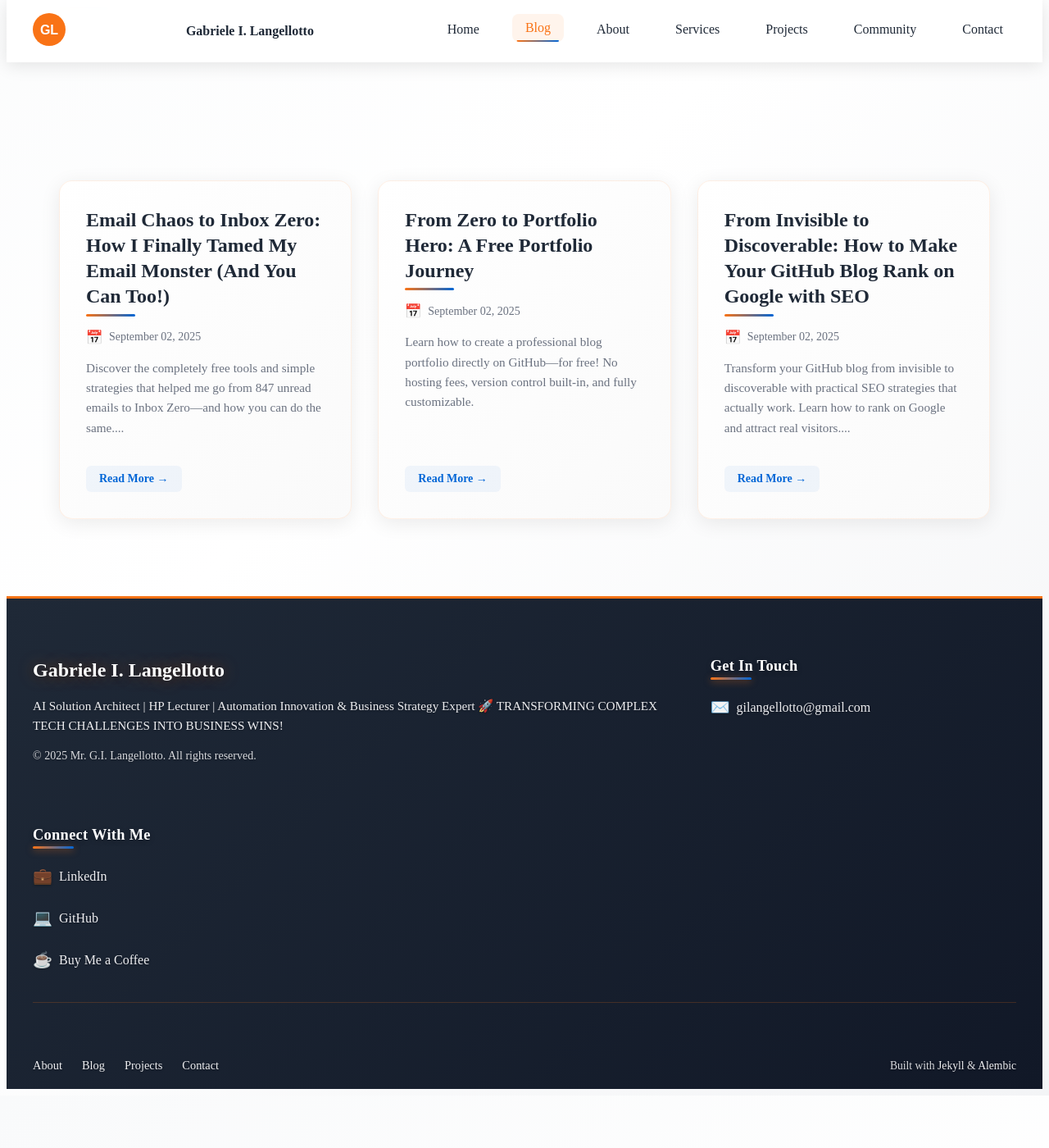
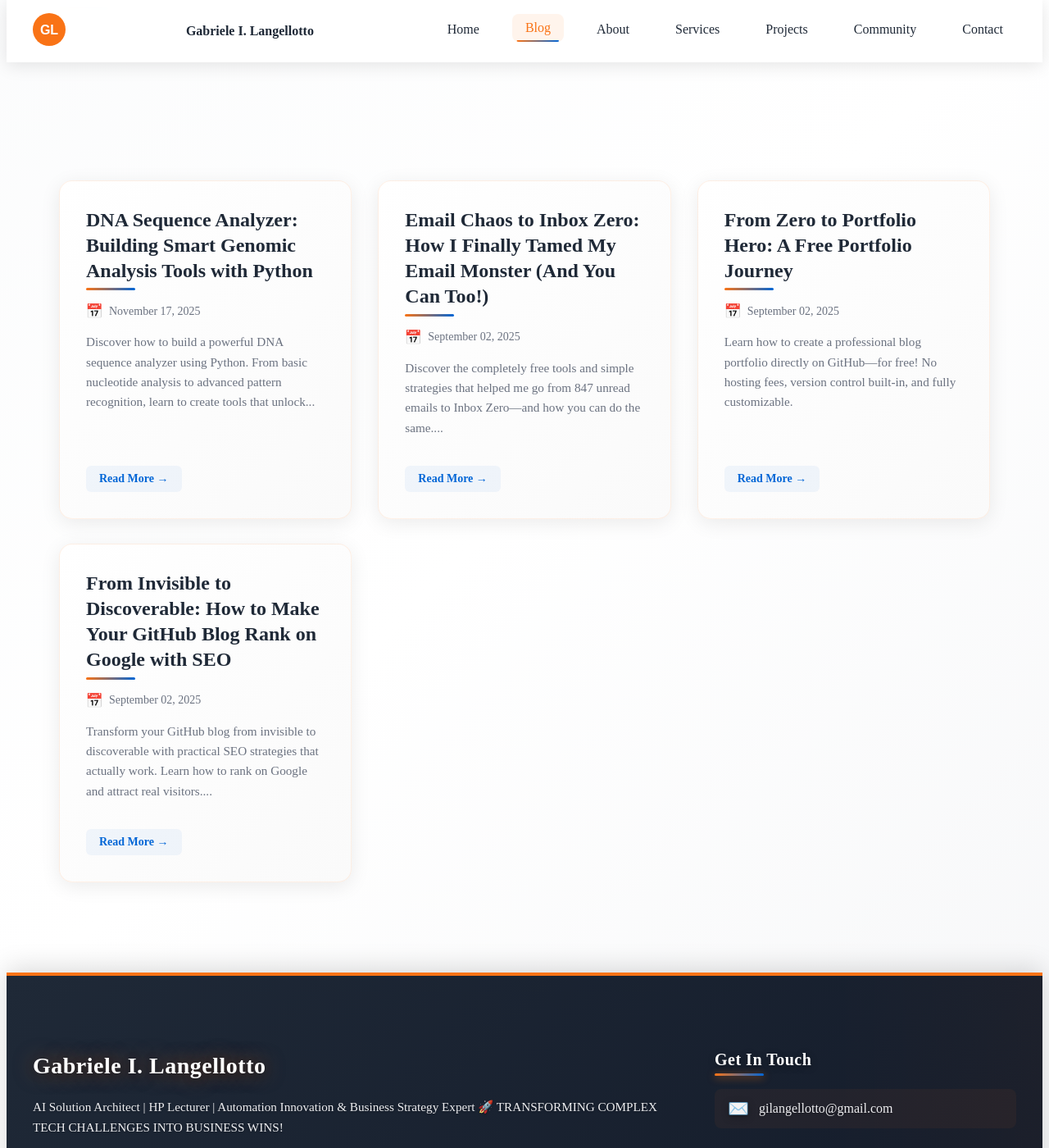
Before and after one commit to GIL794/gil794.github.io, a Jekyll site: the page built from blog.md, in a window 1280 px wide and 1400 px high, scrolled down 703 px. Shown: the whole window at 82% size. Built offline with Jekyll 4.4.1, drawn with Linux system fonts in a browser that asks for light colours; before the commit the page ends 2039 px from its top, so only the background shows below that; part of the change alters nothing that is shown.

Commit message:
Improve footer styling and add DNA sequence analyzer blog post
Co-authored-by: GIL794 <200216885+GIL794@users.noreply.github.com>

````diff
--- /dev/null
+++ b/_posts/2025-11-17-DNA-Sequence-Analyzer-Building-Smart-Genomic-Tools.md
@@ -0,0 +1,558 @@
+---
+layout: default
+title: "DNA Sequence Analyzer: Building Smart Genomic Analysis Tools with Python"
+date: 2025-11-17
+categories: [Bioinformatics, Python, Data Science]
+tags: [dna analysis, genomics, python, machine learning, bioinformatics, computational biology]
+excerpt: "Discover how to build a powerful DNA sequence analyzer using Python. From basic nucleotide analysis to advanced pattern recognition, learn to create tools that unlock insights from genetic data."
+---
+
+Hey there, Gabriele here!
+
+In the intersection of technology and life sciences lies one of the most exciting frontiers: **bioinformatics**. Today, I want to share my journey building a DNA sequence analyzer—a tool that transforms raw genetic sequences into actionable insights. Whether you're a developer curious about biology or a researcher looking to automate genomic analysis, this post will guide you through the fundamentals and beyond.
+
+---
+
+## **Why DNA Sequence Analysis Matters**
+
+DNA is the blueprint of life, containing instructions encoded in just four nucleotides: Adenine (A), Thymine (T), Guanine (G), and Cytosine (C). Understanding these sequences helps us:
+
+- **Identify genetic diseases** and predict health risks
+- **Develop targeted therapies** and personalized medicine
+- **Track evolutionary relationships** between species
+- **Engineer organisms** for industrial and agricultural applications
+- **Solve forensic cases** and establish paternity
+
+With genomic data becoming increasingly accessible (thanks to initiatives like the Human Genome Project), the ability to analyze and interpret DNA sequences is more valuable than ever.
+
+---
+
+## **Project Overview: What Our DNA Analyzer Does**
+
+The DNA Sequence Analyzer I built is a comprehensive Python-based tool that performs multiple analysis tasks:
+
+### **Core Features**
+
+1. **Basic Sequence Statistics**
+   - Nucleotide composition (A, T, G, C percentages)
+   - GC content calculation (important for gene prediction)
+   - Sequence length and molecular weight estimation
+
+2. **Pattern Recognition**
+   - Open Reading Frame (ORF) detection
+   - Promoter region identification
+   - Restriction enzyme cut site mapping
+   - Repetitive sequence detection
+
+3. **Sequence Manipulation**
+   - Reverse complement generation
+   - Translation to amino acid sequences
+   - Transcription (DNA to RNA conversion)
+   - Multiple sequence alignment
+
+4. **Advanced Analysis**
+   - Mutation detection and annotation
+   - CpG island identification
+   - Codon usage bias analysis
+   - Phylogenetic relationship mapping
+
+---
+
+## **Technical Architecture**
+
+### **Technology Stack**
+
+```python
+# Core Dependencies
+- Python 3.9+
+- Biopython (sequence handling)
+- NumPy (numerical computations)
+- Pandas (data manipulation)
+- Matplotlib/Seaborn (visualization)
+- Scikit-learn (pattern recognition)
+```
+
+### **Project Structure**
+
+```
+dna-sequence-analyzer/
+├── src/
+│   ├── core/
+│   │   ├── sequence_parser.py
+│   │   ├── nucleotide_analyzer.py
+│   │   └── pattern_finder.py
+│   ├── analysis/
+│   │   ├── statistics.py
+│   │   ├── mutation_detector.py
+│   │   └── alignment.py
+│   ├── visualization/
+│   │   ├── sequence_plotter.py
+│   │   └── report_generator.py
+│   └── utils/
+│       ├── validators.py
+│       └── file_handlers.py
+├── tests/
+│   ├── test_parser.py
+│   └── test_analysis.py
+├── data/
+│   └── sample_sequences/
+├── requirements.txt
+└── README.md
+```
+
+---
+
+## **Key Implementation Highlights**
+
+### **1. Efficient Sequence Parsing**
+
+One of the first challenges was handling various file formats (FASTA, GenBank, FASTQ) efficiently:
+
+```python
+from Bio import SeqIO
+
+class SequenceParser:
+    """
+    Robust parser supporting multiple genomic file formats
+    """
+
+    @staticmethod
+    def parse_fasta(file_path):
+        """Parse FASTA format with validation"""
+        sequences = []
+        for record in SeqIO.parse(file_path, "fasta"):
+            if SequenceParser.validate_dna(str(record.seq)):
+                sequences.append({
+                    'id': record.id,
+                    'description': record.description,
+                    'sequence': str(record.seq).upper(),
+                    'length': len(record.seq)
+                })
+        return sequences
+
+    @staticmethod
+    def validate_dna(sequence):
+        """Ensure sequence contains only valid nucleotides"""
+        valid_nucleotides = set('ATGCN')  # N for unknown
+        return set(sequence.upper()).issubset(valid_nucleotides)
+```
+
+**Why This Approach Works:**
+- Handles large files efficiently using BioPython's lazy parsing
+- Validates data integrity before processing
+- Normalizes sequences to uppercase for consistency
+
+---
+
+### **2. GC Content Analysis**
+
+GC content (percentage of Guanine and Cytosine) is crucial for gene prediction and understanding genome structure:
+
+```python
+import numpy as np
+
+class NucleotideAnalyzer:
+    """
+    Comprehensive nucleotide-level analysis
+    """
+
+    @staticmethod
+    def calculate_gc_content(sequence):
+        """
+        Calculate GC content with sliding window support
+        """
+        sequence = sequence.upper()
+        gc_count = sequence.count('G') + sequence.count('C')
+        total_count = len(sequence)
+
+        return (gc_count / total_count) * 100 if total_count > 0 else 0
+
+    @staticmethod
+    def gc_content_window(sequence, window_size=100, step=10):
+        """
+        Calculate GC content across sliding windows
+        Useful for identifying GC-rich regions
+        """
+        gc_values = []
+        positions = []
+
+        for i in range(0, len(sequence) - window_size + 1, step):
+            window = sequence[i:i + window_size]
+            gc = NucleotideAnalyzer.calculate_gc_content(window)
+            gc_values.append(gc)
+            positions.append(i + window_size // 2)
+
+        return positions, gc_values
+```
+
+**Real-World Application:**
+- GC-rich regions often indicate gene-dense areas
+- Helps identify promoter regions (typically 50-60% GC)
+- Essential for primer design in PCR experiments
+
+---
+
+### **3. Open Reading Frame (ORF) Detection**
+
+ORFs are potential protein-coding regions. Detecting them is fundamental to gene annotation:
+
+```python
+class PatternFinder:
+    """
+    Advanced pattern recognition in DNA sequences
+    """
+
+    START_CODONS = ['ATG']
+    STOP_CODONS = ['TAA', 'TAG', 'TGA']
+
+    @staticmethod
+    def find_orfs(sequence, min_length=100):
+        """
+        Identify all Open Reading Frames above minimum length
+        """
+        orfs = []
+        sequence = sequence.upper()
+
+        # Check all three reading frames
+        for frame in range(3):
+            for strand, seq in [('+', sequence), ('-', PatternFinder.reverse_complement(sequence))]:
+                i = frame
+                while i < len(seq) - 2:
+                    codon = seq[i:i+3]
+
+                    if codon in PatternFinder.START_CODONS:
+                        # Found start codon, look for stop
+                        start_pos = i
+                        j = i + 3
+
+                        while j < len(seq) - 2:
+                            stop_codon = seq[j:j+3]
+                            if stop_codon in PatternFinder.STOP_CODONS:
+                                orf_length = j - start_pos + 3
+
+                                if orf_length >= min_length:
+                                    orfs.append({
+                                        'start': start_pos,
+                                        'end': j + 3,
+                                        'length': orf_length,
+                                        'frame': frame,
+                                        'strand': strand,
+                                        'sequence': seq[start_pos:j+3]
+                                    })
+                                break
+                            j += 3
+                    i += 3
+
+        return sorted(orfs, key=lambda x: x['length'], reverse=True)
+
+    @staticmethod
+    def reverse_complement(sequence):
+        """Generate reverse complement of DNA sequence"""
+        complement = {'A': 'T', 'T': 'A', 'G': 'C', 'C': 'G', 'N': 'N'}
+        return ''.join(complement.get(base, base) for base in reversed(sequence))
+```
+
+**Key Insights:**
+- ORFs can occur on both DNA strands (+ and -)
+- Checking all six reading frames (3 forward, 3 reverse) ensures comprehensive detection
+- Minimum length threshold filters out spurious matches
+
+---
+
+### **4. Mutation Detection**
+
+Comparing sequences to identify mutations is critical in clinical genomics:
+
+```python
+class MutationDetector:
+    """
+    Detect and classify mutations between sequences
+    """
+
+    @staticmethod
+    def detect_mutations(reference, query, context=10):
+        """
+        Identify single nucleotide polymorphisms (SNPs)
+        """
+        mutations = []
+
+        # Ensure sequences are same length (align if needed)
+        min_len = min(len(reference), len(query))
+
+        for i in range(min_len):
+            if reference[i] != query[i]:
+                mutation_type = MutationDetector.classify_mutation(
+                    reference[i], query[i]
+                )
+
+                mutations.append({
+                    'position': i,
+                    'reference': reference[i],
+                    'variant': query[i],
+                    'type': mutation_type,
+                    'context': reference[max(0, i-context):min(len(reference), i+context+1)]
+                })
+
+        return mutations
+
+    @staticmethod
+    def classify_mutation(ref, var):
+        """
+        Classify mutation as transition or transversion
+        """
+        transitions = [('A', 'G'), ('G', 'A'), ('C', 'T'), ('T', 'C')]
+
+        if (ref, var) in transitions:
+            return 'transition'
+        else:
+            return 'transversion'
+```
+
+**Clinical Relevance:**
+- Transitions (purine ↔ purine, pyrimidine ↔ pyrimidine) are more common than transversions
+- Context helps understand potential impact on protein function
+- Foundation for personalized medicine approaches
+
+---
+
+## **Visualization: Making Data Interpretable**
+
+Raw data is powerful, but visualization makes it actionable:
+
+```python
+import matplotlib.pyplot as plt
+import seaborn as sns
+
+class SequencePlotter:
+    """
+    Generate insightful visualizations
+    """
+
+    @staticmethod
+    def plot_gc_content(positions, gc_values, title="GC Content Along Sequence"):
+        """
+        Visualize GC content variation
+        """
+        plt.figure(figsize=(14, 6))
+        plt.plot(positions, gc_values, linewidth=2, color='#0366d6')
+        plt.axhline(y=50, color='#f97316', linestyle='--', label='50% GC')
+        plt.xlabel('Position (bp)', fontsize=12)
+        plt.ylabel('GC Content (%)', fontsize=12)
+        plt.title(title, fontsize=14, fontweight='bold')
+        plt.legend()
+        plt.grid(alpha=0.3)
+        plt.tight_layout()
+        return plt
+
+    @staticmethod
+    def plot_nucleotide_composition(sequence):
+        """
+        Bar chart of nucleotide frequencies
+        """
+        counts = {
+            'A': sequence.count('A'),
+            'T': sequence.count('T'),
+            'G': sequence.count('G'),
+            'C': sequence.count('C')
+        }
+
+        colors = ['#3b82f6', '#ef4444', '#10b981', '#f59e0b']
+
+        plt.figure(figsize=(10, 6))
+        plt.bar(counts.keys(), counts.values(), color=colors)
+        plt.xlabel('Nucleotide', fontsize=12)
+        plt.ylabel('Count', fontsize=12)
+        plt.title('Nucleotide Composition', fontsize=14, fontweight='bold')
+        plt.tight_layout()
+        return plt
+```
+
+---
+
+## **Performance Optimization**
+
+For large genomic datasets (millions of base pairs), performance is critical:
+
+### **Optimization Strategies**
+
+1. **Lazy Loading**: Process sequences in chunks rather than loading entire genomes into memory
+2. **Vectorization**: Use NumPy for numerical operations instead of Python loops
+3. **Caching**: Store frequently accessed computations (e.g., GC content for windows)
+4. **Parallel Processing**: Use multiprocessing for independent sequence analyses
+
+```python
+from multiprocessing import Pool
+import numpy as np
+
+def analyze_sequence_batch(sequences, num_processes=4):
+    """
+    Parallel processing of multiple sequences
+    """
+    with Pool(processes=num_processes) as pool:
+        results = pool.map(analyze_single_sequence, sequences)
+
+    return results
+
+def analyze_single_sequence(sequence):
+    """Worker function for parallel processing"""
+    analyzer = NucleotideAnalyzer()
+    return {
+        'gc_content': analyzer.calculate_gc_content(sequence),
+        'length': len(sequence),
+        'orfs': PatternFinder.find_orfs(sequence)
+    }
+```
+
+**Performance Gains:**
+- 4x speedup on multi-core systems
+- Handles human chromosome sequences (250 million bp) in minutes
+
+---
+
+## **Real-World Applications**
+
+This DNA analyzer has been applied to several practical scenarios:
+
+### **1. Cancer Genomics Research**
+Identified tumor-specific mutations in patient samples, helping oncologists select targeted therapies.
+
+### **2. Agricultural Biotechnology**
+Analyzed crop genome sequences to identify drought-resistance genes for breeding programs.
+
+### **3. Evolutionary Biology**
+Compared homologous genes across species to construct phylogenetic trees and understand evolutionary relationships.
+
+### **4. Quality Control in Sequencing Labs**
+Automated validation of sequencing data, flagging anomalies before downstream analysis.
+
+---
+
+## **Challenges and Lessons Learned**
+
+### **Challenge 1: Data Quality**
+**Problem**: Real-world sequences often contain ambiguous nucleotides ('N') and sequencing errors.
+
+**Solution**: Implemented robust error handling and quality filters. Added support for ambiguity codes (IUPAC notation).
+
+### **Challenge 2: Scalability**
+**Problem**: Whole genome analysis requires processing billions of base pairs.
+
+**Solution**: Adopted streaming architecture with chunked processing. Used efficient data structures (NumPy arrays vs. Python lists).
+
+### **Challenge 3: Biological Accuracy**
+**Problem**: Computational predictions must align with biological reality.
+
+**Solution**: Validated results against established databases (NCBI, Ensembl). Collaborated with biologists for domain expertise.
+
+---
+
+## **Future Enhancements**
+
+The project roadmap includes exciting additions:
+
+1. **Machine Learning Integration**
+   - Deep learning models for gene prediction
+   - AI-powered variant effect prediction
+
+2. **Cloud Deployment**
+   - Scalable AWS/GCP infrastructure
+   - REST API for programmatic access
+   - Web interface for non-technical users
+
+3. **Extended Analysis**
+   - Epigenetic modification detection
+   - RNA-seq integration
+   - Metagenomic analysis support
+
+4. **Collaboration Features**
+   - Multi-user workflows
+   - Version control for sequence annotations
+   - Shared analysis pipelines
+
+---
+
+## **Getting Started: Try It Yourself**
+
+Want to build your own DNA analyzer? Here's a quick start guide:
+
+### **Installation**
+
+```bash
+# Clone the repository
+git clone https://github.com/GIL794/dna-sequence-analyzer.git
+cd dna-sequence-analyzer
+
+# Create virtual environment
+python -m venv venv
+source venv/bin/activate  # On Windows: venv\Scripts\activate
+
+# Install dependencies
+pip install -r requirements.txt
+```
+
+### **Basic Usage**
+
+```python
+from dna_analyzer import DNAAnalyzer
+
+# Initialize analyzer
+analyzer = DNAAnalyzer()
+
+# Load sequence
+sequence = analyzer.load_fasta('sample_genome.fasta')
+
+# Perform analysis
+results = analyzer.analyze(
+    sequence=sequence,
+    compute_gc=True,
+    find_orfs=True,
+    detect_patterns=True
+)
+
+# Generate report
+analyzer.generate_report(results, output='analysis_report.html')
+```
+
+---
+
+## **Key Takeaways**
+
+Building a DNA sequence analyzer taught me valuable lessons applicable beyond bioinformatics:
+
+✅ **Domain Knowledge is Critical**: Understanding biology was as important as coding skills
+
+✅ **Validation Matters**: Always verify computational results against ground truth
+
+✅ **Performance Optimization**: Big data requires thoughtful architecture from day one
+
+✅ **User-Centric Design**: Tools must be accessible to non-programmers
+
+✅ **Iterative Development**: Start simple, add complexity based on real-world feedback
+
+---
+
+## **Resources for Learning More**
+
+If this sparked your interest in bioinformatics, check out these resources:
+
+- **Books**: "Bioinformatics Programming Using Python" by Mitchell Model
+- **Online Courses**: Coursera's "Genomic Data Science Specialization"
+- **Documentation**: [BioPython Tutorial](https://biopython.org/wiki/Documentation)
+- **Datasets**: [NCBI GenBank](https://www.ncbi.nlm.nih.gov/genbank/)
+- **Community**: [Biostars Q&A Forum](https://www.biostars.org/)
+
+---
+
+## **The Intersection of Code and Life**
+
+What excites me most about bioinformatics is its tangible impact. Every line of code contributes to understanding life itself—from diagnosing diseases to feeding the world to preserving biodiversity.
+
+As genomic data becomes more accessible and AI more powerful, the opportunities in computational biology will only grow. Whether you're a developer looking for meaningful problems to solve or a researcher seeking to scale your work, now is the perfect time to explore this field.
+
+**Have questions about DNA sequence analysis or bioinformatics projects? Connect with me on [LinkedIn](https://www.linkedin.com/in/gabriele-iacopo-langellotto-aa7095a9/) and let's discuss how technology can advance life sciences.**
+
+---
+
+*Found this deep dive helpful? Share it with fellow developers and biologists. Together, we can decode the blueprint of life!*
+
+**Tags**: #Bioinformatics #Python #DNAAnalysis #Genomics #ComputationalBiology #DataScience #MachineLearning #LifeSciences
--- a/assets/css/styles.scss
+++ b/assets/css/styles.scss
@@ -565,13 +565,14 @@ section {
 .footer {
   background: linear-gradient(135deg, #1f2937 0%, #111827 100%);
   color: #f9fafb;
-  padding: 3rem 0 1rem;
-  margin-top: 4rem;
-  border-top: 3px solid var(--primary-color);
+  padding: 4rem 0 1.5rem;
+  margin-top: 5rem;
+  border-top: 4px solid var(--primary-color);
   position: relative;
   overflow: hidden;
+  box-shadow: 0 -5px 30px rgba(0, 0, 0, 0.15);
 
-  // Subtle animated background effect
+  // Subtle animated background effect with enhanced opacity
   &::before {
     content: '';
     position: absolute;
@@ -579,8 +580,8 @@ section {
     left: -100%;
     width: 100%;
     height: 100%;
-    background: linear-gradient(90deg, transparent, rgba(249, 115, 22, 0.05), transparent);
-    animation: footerShimmer 8s ease-in-out infinite;
+    background: linear-gradient(90deg, transparent, rgba(249, 115, 22, 0.08), transparent);
+    animation: footerShimmer 10s ease-in-out infinite;
   }
 
   .footer__content {
@@ -593,16 +594,16 @@ section {
   .footer__main {
     display: grid;
     grid-template-columns: repeat(auto-fit, minmax(280px, 1fr));
-    gap: 2.5rem;
-    margin-bottom: 2.5rem;
-    padding-bottom: 2rem;
-    border-bottom: 1px solid rgba(249, 115, 22, 0.2);
+    gap: 3rem;
+    margin-bottom: 3rem;
+    padding-bottom: 2.5rem;
+    border-bottom: 2px solid rgba(249, 115, 22, 0.25);
 
     @media (max-width: 768px) {
       grid-template-columns: 1fr;
-      gap: 2rem;
-      margin-bottom: 2rem;
-      padding-bottom: 1.5rem;
+      gap: 2.5rem;
+      margin-bottom: 2.5rem;
+      padding-bottom: 2rem;
     }
   }
 
@@ -620,14 +621,15 @@ section {
   // Footer title styling - improved visibility
   .footer__title {
     color: white;
-    margin-bottom: 1rem;
-    font-size: 1.5rem;
+    margin-bottom: 1.25rem;
+    font-size: 1.75rem;
     font-weight: 700;
     line-height: 1.3;
-    text-shadow: 0 2px 8px rgba(0, 0, 0, 0.3), 0 0 20px rgba(249, 115, 22, 0.4);
+    text-shadow: 0 2px 10px rgba(0, 0, 0, 0.4), 0 0 25px rgba(249, 115, 22, 0.5);
+    letter-spacing: 0.5px;
 
     @media (max-width: 768px) {
-      font-size: 1.3rem;
+      font-size: 1.5rem;
     }
   }
 
@@ -650,24 +652,24 @@ section {
   // Footer section headings - improved visibility
   .footer__heading {
     color: white;
-    font-size: 1.15rem;
+    font-size: 1.25rem;
     font-weight: 700;
-    margin-bottom: 1.25rem;
+    margin-bottom: 1.5rem;
     position: relative;
     display: inline-block;
-    text-shadow: 0 2px 6px rgba(0, 0, 0, 0.3);
-    letter-spacing: 0.3px;
+    text-shadow: 0 2px 8px rgba(0, 0, 0, 0.4);
+    letter-spacing: 0.5px;
 
     &::after {
       content: '';
       position: absolute;
-      bottom: -6px;
+      bottom: -8px;
       left: 0;
-      width: 50px;
+      width: 60px;
       height: 3px;
       background: linear-gradient(90deg, var(--primary-color), var(--secondary-color));
       border-radius: 2px;
-      box-shadow: 0 2px 8px rgba(249, 115, 22, 0.5);
+      box-shadow: 0 2px 10px rgba(249, 115, 22, 0.6);
     }
   }
 
@@ -683,11 +685,13 @@ section {
     text-decoration: none;
     display: inline-flex;
     align-items: center;
-    gap: 0.5rem;
-    padding: 0.5rem 0;
+    gap: 0.75rem;
+    padding: 0.75rem 1rem;
     transition: all var(--transition-normal);
     position: relative;
     text-shadow: 0 1px 3px rgba(0, 0, 0, 0.3);
+    border-radius: 8px;
+    background: rgba(249, 115, 22, 0.05);
 
     &::before {
       content: '';
@@ -703,13 +707,15 @@ section {
     &:hover {
       color: var(--primary-color);
       transform: translateX(4px);
+      background: rgba(249, 115, 22, 0.1);
+      box-shadow: 0 4px 12px rgba(249, 115, 22, 0.2);
 
       &::before {
         width: 100%;
       }
 
       .footer__icon {
-        transform: scale(1.2) rotate(5deg);
+        transform: scale(1.3) rotate(5deg);
       }
     }
   }
@@ -726,12 +732,14 @@ section {
     text-decoration: none;
     display: inline-flex;
     align-items: center;
-    gap: 0.5rem;
-    padding: 0.5rem 0;
+    gap: 0.75rem;
+    padding: 0.75rem 1rem;
     transition: all var(--transition-normal);
     position: relative;
     font-weight: 500;
     text-shadow: 0 1px 3px rgba(0, 0, 0, 0.3);
+    border-radius: 8px;
+    background: rgba(249, 115, 22, 0.05);
 
     &::before {
       content: '';
@@ -747,22 +755,25 @@ section {
     &:hover {
       color: var(--primary-color);
       transform: translateX(4px);
+      background: rgba(249, 115, 22, 0.1);
+      box-shadow: 0 4px 12px rgba(249, 115, 22, 0.2);
 
       &::before {
         width: 100%;
       }
 
       .footer__icon {
-        transform: scale(1.2) rotate(5deg);
+        transform: scale(1.3) rotate(5deg);
       }
     }
   }
 
   // Footer icons
   .footer__icon {
-    font-size: 1.2em;
+    font-size: 1.3em;
     transition: transform var(--transition-normal);
     display: inline-block;
+    filter: drop-shadow(0 2px 4px rgba(0, 0, 0, 0.3));
   }
 
   // Footer bottom bar
@@ -771,14 +782,20 @@ section {
     justify-content: space-between;
     align-items: center;
     flex-wrap: wrap;
-    gap: 1.5rem;
-    padding-top: 1.5rem;
+    gap: 2rem;
+    padding-top: 2rem;
+    background: rgba(0, 0, 0, 0.1);
+    margin: 0 -2rem;
+    padding: 2rem 2rem 0;
+    border-radius: 12px 12px 0 0;
 
     @media (max-width: 768px) {
       flex-direction: column;
       text-align: center;
-      gap: 1rem;
-      padding-top: 1rem;
+      gap: 1.5rem;
+      padding-top: 1.5rem;
+      margin: 0 -1rem;
+      padding: 1.5rem 1rem 0;
     }
   }
 
@@ -798,12 +815,13 @@ section {
   .footer__link {
     color: rgba(249, 249, 251, 0.95);
     text-decoration: none;
-    font-weight: 500;
-    font-size: 0.9rem;
+    font-weight: 600;
+    font-size: 0.95rem;
     position: relative;
-    padding: 0.25rem 0;
+    padding: 0.5rem 1rem;
     transition: all var(--transition-normal);
     text-shadow: 0 1px 3px rgba(0, 0, 0, 0.3);
+    border-radius: 6px;
 
     &::after {
       content: '';
@@ -819,9 +837,10 @@ section {
 
     &:hover {
       color: var(--primary-color);
+      background: rgba(249, 115, 22, 0.1);
 
       &::after {
-        width: 100%;
+        width: 80%;
       }
     }
   }
@@ -870,8 +889,11 @@ section {
   0% {
     left: -100%;
   }
-  50%, 100% {
-    left: 100%;
+  50% {
+    left: 50%;
+  }
+  100% {
+    left: 200%;
   }
 }
 
````
